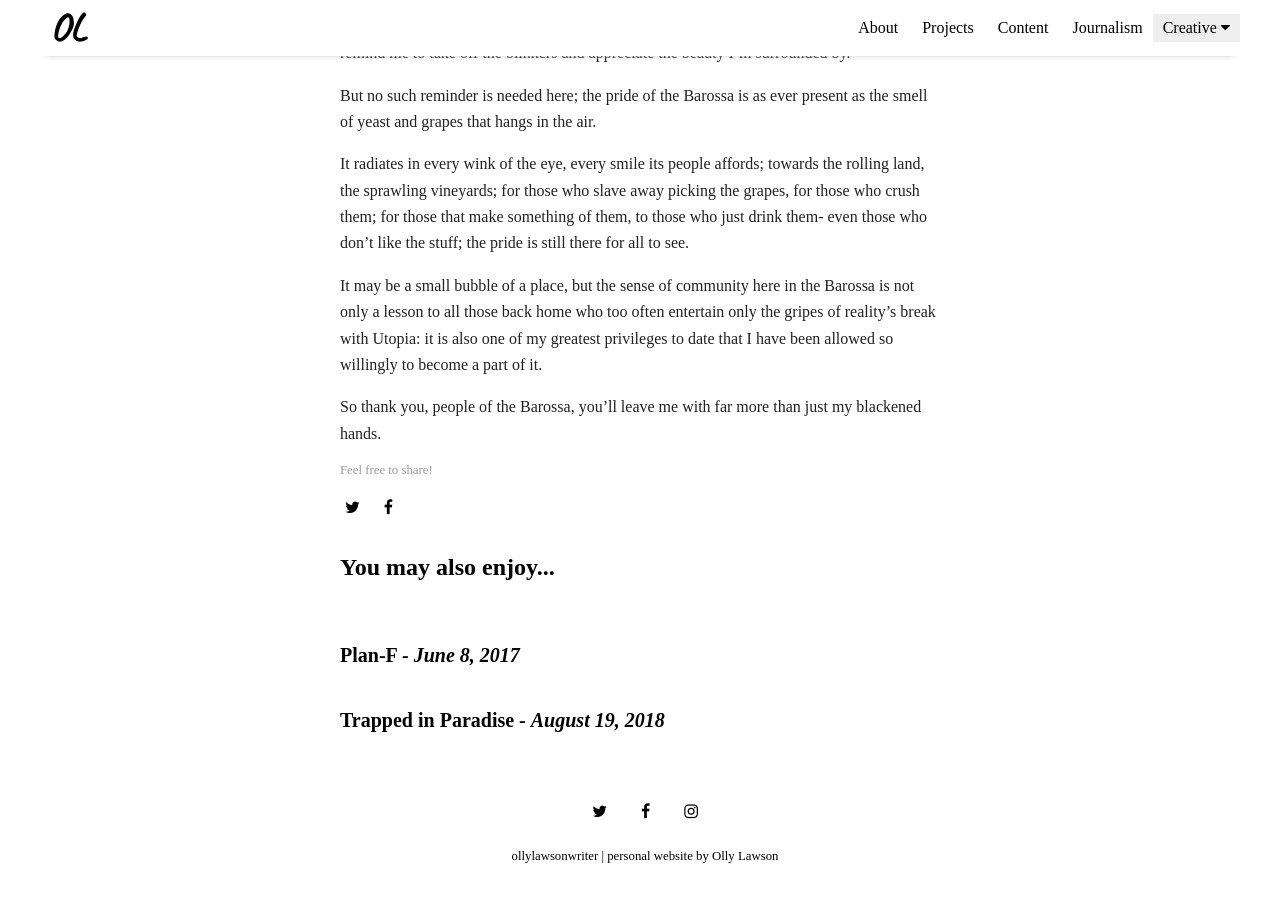
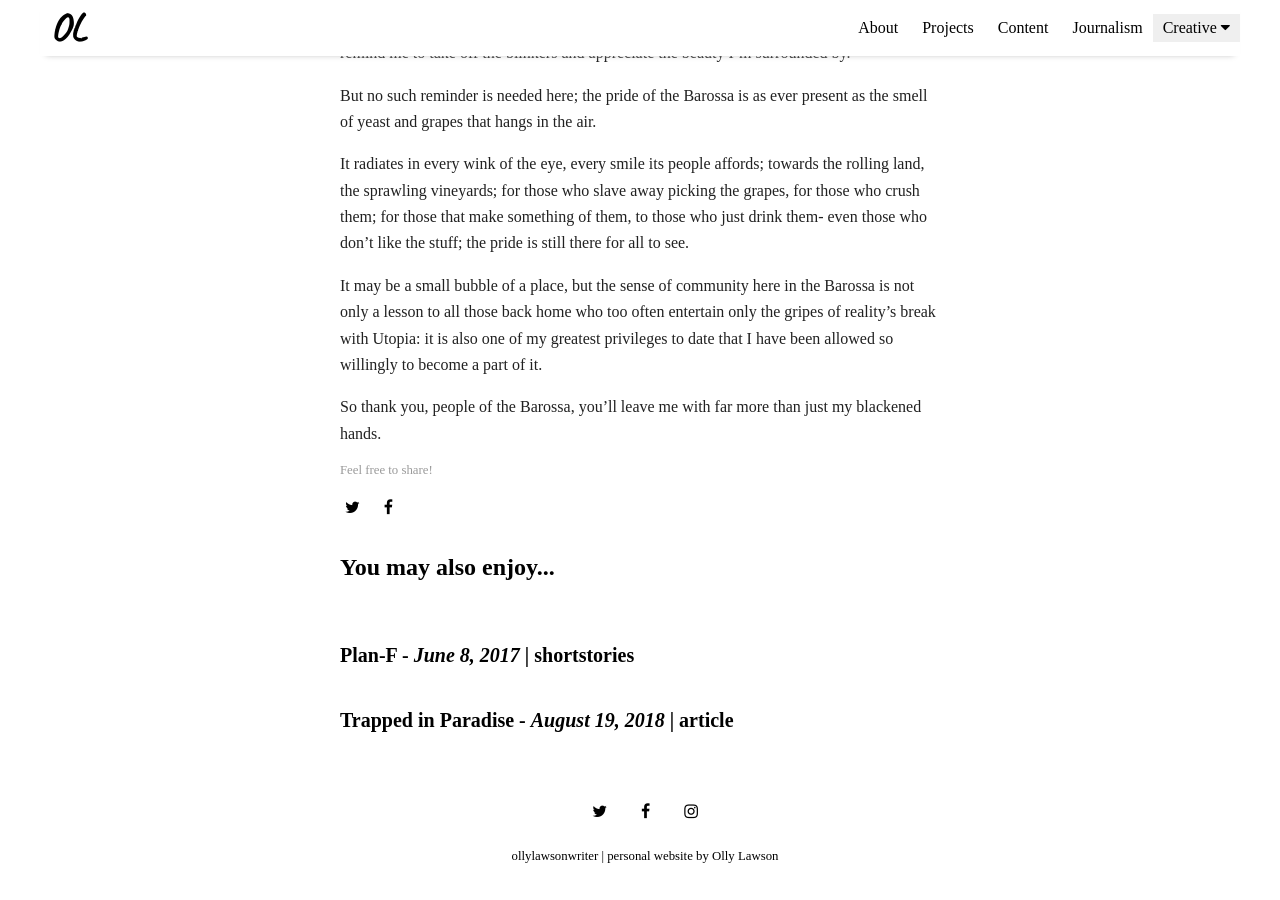
Before and after one commit to ollylawson/ollylawson.github.io, a Jekyll site: the page built from _posts/journalism/2017-04-13-reflections-on-the-barossa.md, in a window 1280 px wide and 900 px high, scrolled down 1638 px. Built offline with Jekyll 4.4.1, drawn with Linux system fonts in a browser that asks for light colours; nearby versions of some CDN libraries; some web fonts are replaced.

Commit message:
related tags

```diff
--- a/_layouts/post.html
+++ b/_layouts/post.html
@@ -64,7 +64,7 @@ layout: default
                     {% endif %}
                   </div> -->
                   <div class="related-title">
-                    <h3>{{ mypost.title }} - <i>{{ mypost.date | date: "%B %-d, %Y" }}</i></h3>
+                    <h3>{{ mypost.title }} - <i>{{ mypost.date | date: "%B %-d, %Y" }}</i> | {{ mypost.categories }}</h3>
                   </div>
                 </a>
               </h3>
```
